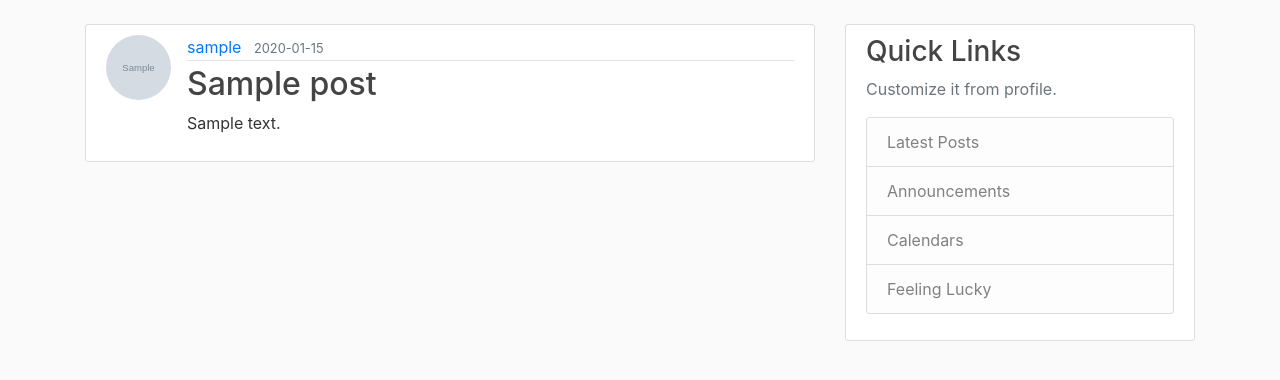
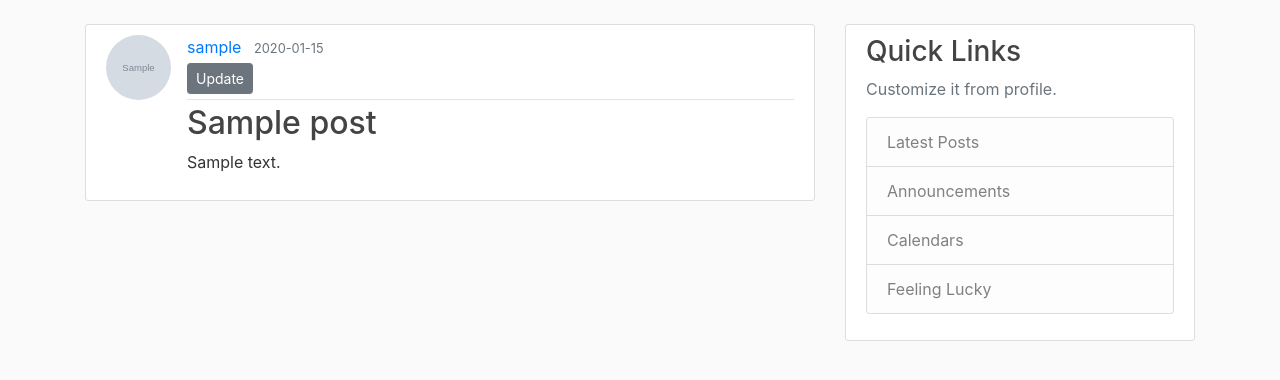
Before and after one commit to shivamswarnkar/ourblogs, a Flask app: page /post/1 in a window 1280 px wide. Shown: the part 56-436 px from the top of the page. Run offline with Flask 2, Linux system fonts and the light colour scheme; a user stored in the database is signed in; tables that the repository leaves empty hold one stand-in row (values such as "Sample post"); grey boxes marked "Sample" are stand-in pictures; some libraries are stand-ins or nearby versions.

Commit message:
add functionality to update posts

```diff
--- a/flaskblog/routes.py
+++ b/flaskblog/routes.py
@@ -1,5 +1,5 @@
 from flaskblog import app, bcrypt, db
-from flask import render_template, url_for, flash, redirect, request
+from flask import render_template, url_for, flash, redirect, request, abort
 from flaskblog.forms import Login, Register, AccountInfo, PostForm
 from flaskblog.models import User, Post
 from flask_login import login_user, current_user, logout_user, login_required
@@ -118,10 +118,29 @@ def new_post():
         db.session.commit()
         flash('Successfully added your new post.', 'success')
         return redirect(url_for('home'))
-    return render_template('create_post.html', title='New Post', form=form)
+    return render_template('create_post.html', title='New Post', legend='New Post', form=form)
 
 
 @app.route('/post/<int:post_id>')
-def post(post_id):
-    p = Post.query.filter_by(id=post_id).first()
-    return render_template('post.html', title=p.title, post=p)
+def read_post(post_id):
+    post = Post.query.filter_by(id=post_id).first()
+    return render_template('post.html', title=post.title, post=post)
+
+
+@app.route('/post/<int:post_id>/update', methods=['GET', 'POST'])
+@login_required
+def update_post(post_id):
+    post = Post.query.filter_by(id=post_id).first()
+    if post.author != current_user:
+        abort(403)
+    form = PostForm()
+    if form.validate_on_submit():
+        post.title = form.title.data
+        post.content = form.content.data
+        db.session.commit()
+        flash('Successfully updated your post.', 'success')
+        return redirect(url_for('read_post', post_id=post.id))
+    elif request.method == "GET":
+        form.title.data = post.title
+        form.content.data = post.content
+    return render_template('create_post.html', title='Update Post', legend='Update Post', form=form)
--- a/flaskblog/templates/create_post.html
+++ b/flaskblog/templates/create_post.html
@@ -5,7 +5,7 @@
         {{form.hidden_tag()}}
         <fieldset class="form-group">
             <legend class="border-bottom mb4">
-                New Post
+                {{legend}}
             </legend>
             <div class="form-group">
                 {{form.title.label(class="form-control-label")}}
--- a/flaskblog/templates/home.html
+++ b/flaskblog/templates/home.html
@@ -8,7 +8,7 @@
                 <a class="mr-2" href="#">{{ post.author.username }}</a>
                 <small class="text-muted">{{ post.date_posted.strftime('%Y-%m-%d') }}</small>
             </div>
-            <h2><a class="article-title" href="{{url_for('post', post_id=post.id)}}">{{ post.title }}</a></h2>
+            <h2><a class="article-title" href="{{url_for('read_post', post_id=post.id)}}">{{ post.title }}</a></h2>
             <p class="article-content">{{ post.content }}</p>
           </div>
         </article>
--- a/flaskblog/templates/post.html
+++ b/flaskblog/templates/post.html
@@ -6,10 +6,14 @@
             <div class="article-metadata">
                 <a class="mr-2" href="#">{{ post.author.username }}</a>
                 <small class="text-muted">{{ post.date_posted.strftime('%Y-%m-%d') }}</small>
+                {% if post.author == current_user %}
+                    <div>
+                        <a class="btn btn-secondary btn-sm mt-1 mb-1", href="{{url_for('update_post', post_id=post.id)}}">Update</a>
+                    </div>
+                {% endif %}
             </div>
-            <h2><a class="article-title" href="#">{{ post.title }}</a></h2>
+            <h2><a class="article-title" href="{{url_for('read_post', post_id=post.id)}}">{{ post.title }}</a></h2>
             <p class="article-content">{{ post.content }}</p>
         </div>
     </article>
-
 {% endblock content %}
```
